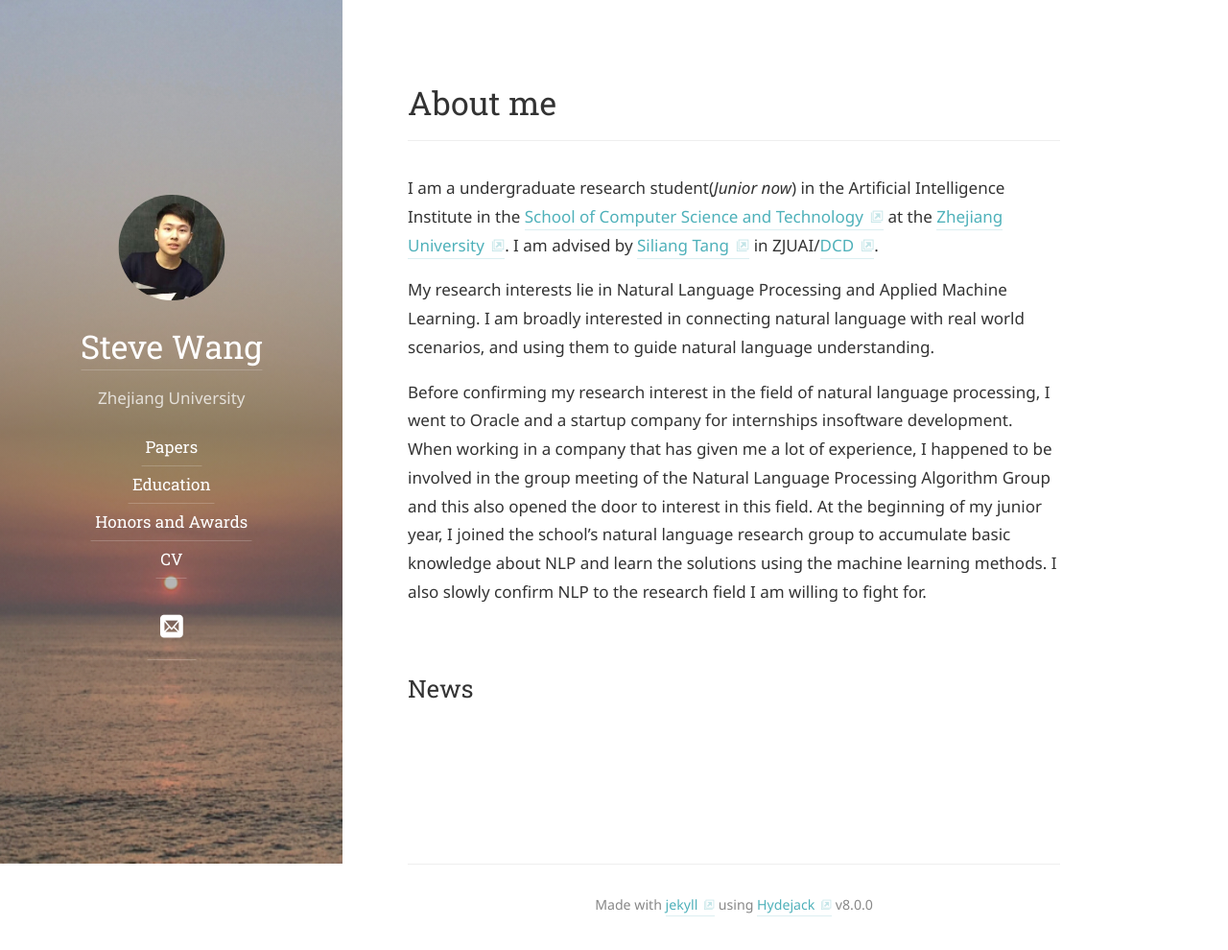
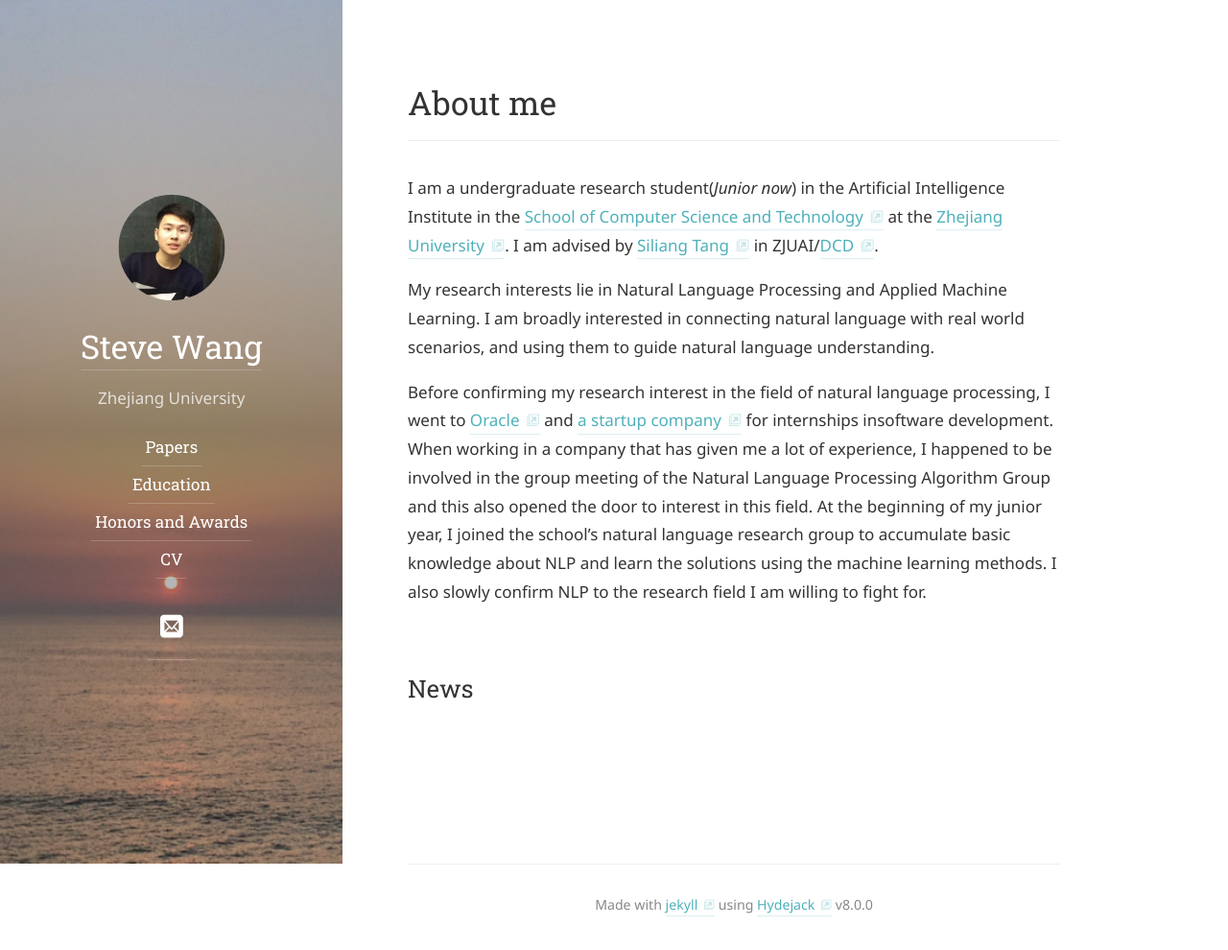
Before and after one commit to Circle-Ming/Circle-Ming.github.io, a Jekyll site: the page built from index.md, in a window 1280 px wide. Shown: the whole page at 96% size. Built offline with Jekyll 4.4.1, drawn with Linux system fonts in a browser that asks for light colours; some web fonts are replaced; part of the change alters nothing that is shown.

```diff
--- a/index.md
+++ b/index.md
@@ -13,7 +13,7 @@ Learning. I am broadly interested in connecting natural language with real
 world scenarios, and using them to guide natural language understanding.
 
 Before confirming my research interest in the field of natural language processing,
-I went to Oracle and a startup company for internships insoftware development.
+I went to [Oracle](https://www.oracle.com/cn/index.html) and [a startup company](https://www.eigentech.ai/en/) for internships insoftware development.
 When working in a company that has given me a lot of experience, I happened to be
 involved in the group meeting of the Natural Language Processing Algorithm Group
 and this also opened the door to interest in this field. At the beginning of my
```
